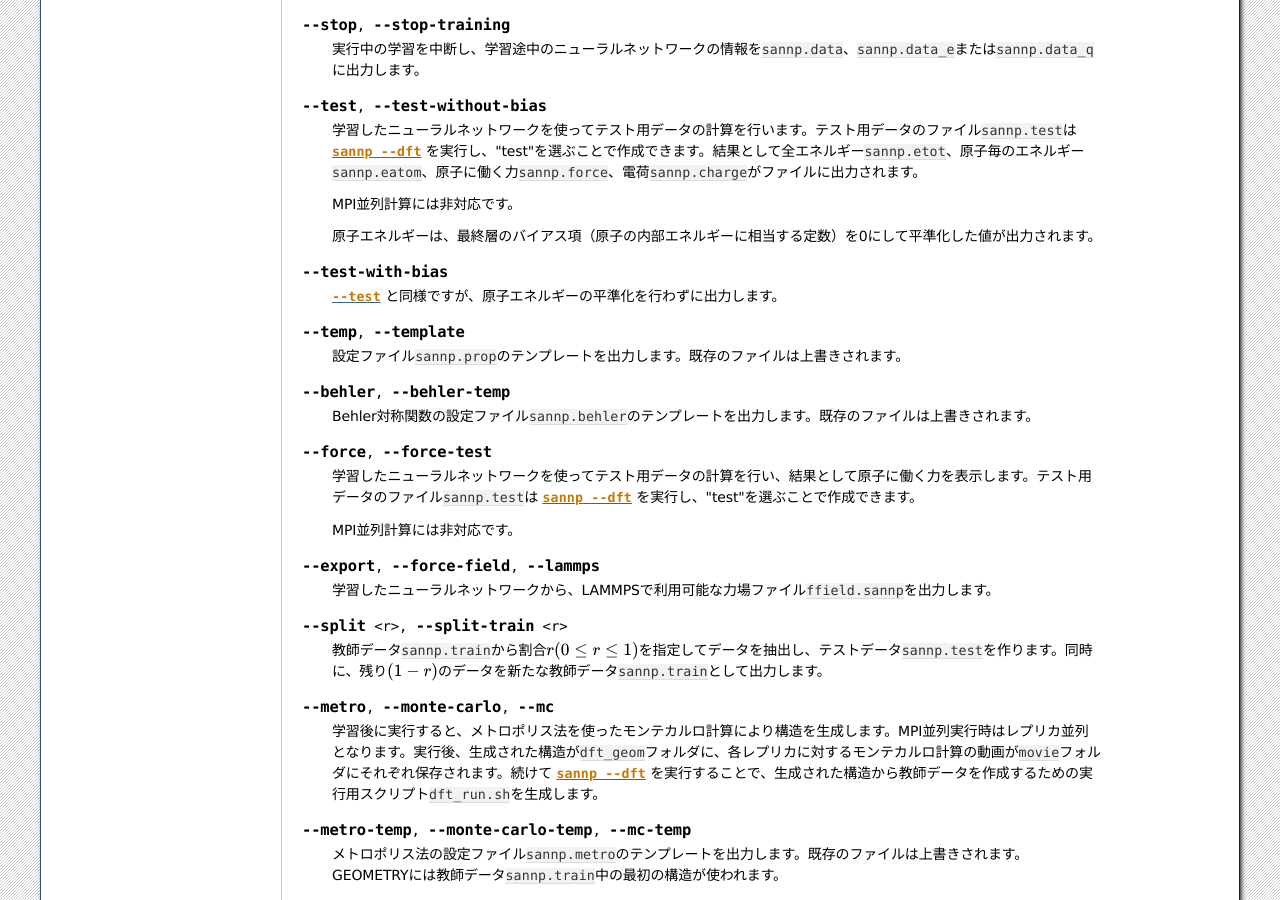
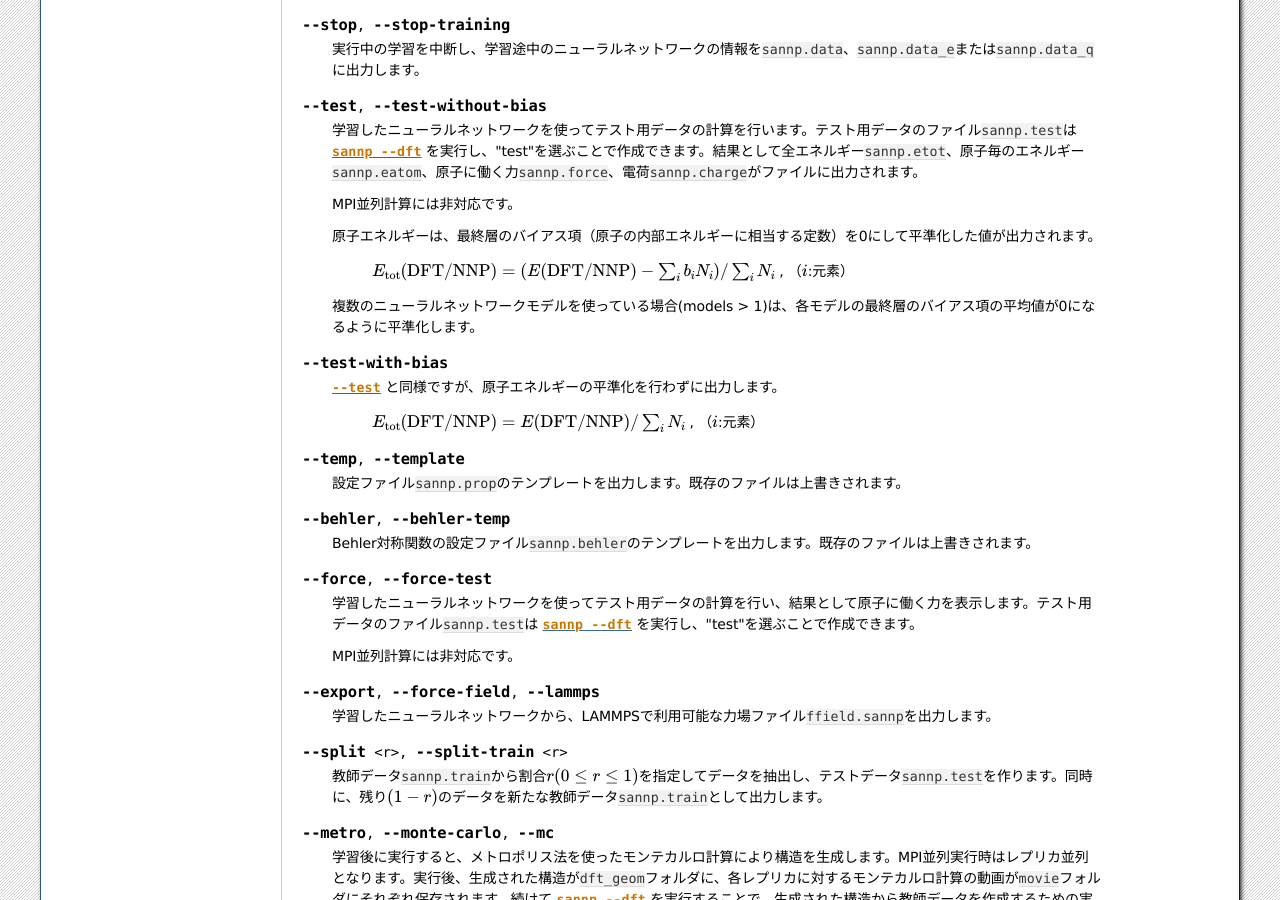
Before and after one commit to advancesoftcorp/neuralmd-doc, a Sphinx documentation site: the page built from docs/source/usage.rst, in a window 1280 px wide and 900 px high, scrolled down 4250 px. Built offline with Sphinx 7.4.7, drawn with Linux system fonts in a browser that asks for light colours; formulas are drawn with MathJax 3.

Commit message:
add description for --test-without-bias

```diff
--- a/docs/source/usage.rst
+++ b/docs/source/usage.rst
@@ -281,9 +281,15 @@ LAMMPSの入力ファイル中で、以下の\ ``pair_style``\ が使えます
 
  原子エネルギーは、最終層のバイアス項（原子の内部エネルギーに相当する定数）を0にして平準化した値が出力されます。
 
+  :math:`E_\mathrm{tot}(\mathrm{DFT/NNP}) = \left(E(\mathrm{DFT/NNP}) - \sum_i b_i N_i \right) / \sum_i N_i` , （:math:`i`:元素）
+
+ 複数のニューラルネットワークモデルを使っている場合(models > 1)は、各モデルの最終層のバイアス項の平均値が0になるように平準化します。
+
 .. option:: --test-with-bias
 
  :option:`--test` と同様ですが、原子エネルギーの平準化を行わずに出力します。
+
+  :math:`E_\mathrm{tot}(\mathrm{DFT/NNP}) = E(\mathrm{DFT/NNP}) / \sum_i N_i` , （:math:`i`:元素）
 
 .. option:: --temp, --template
 
```
